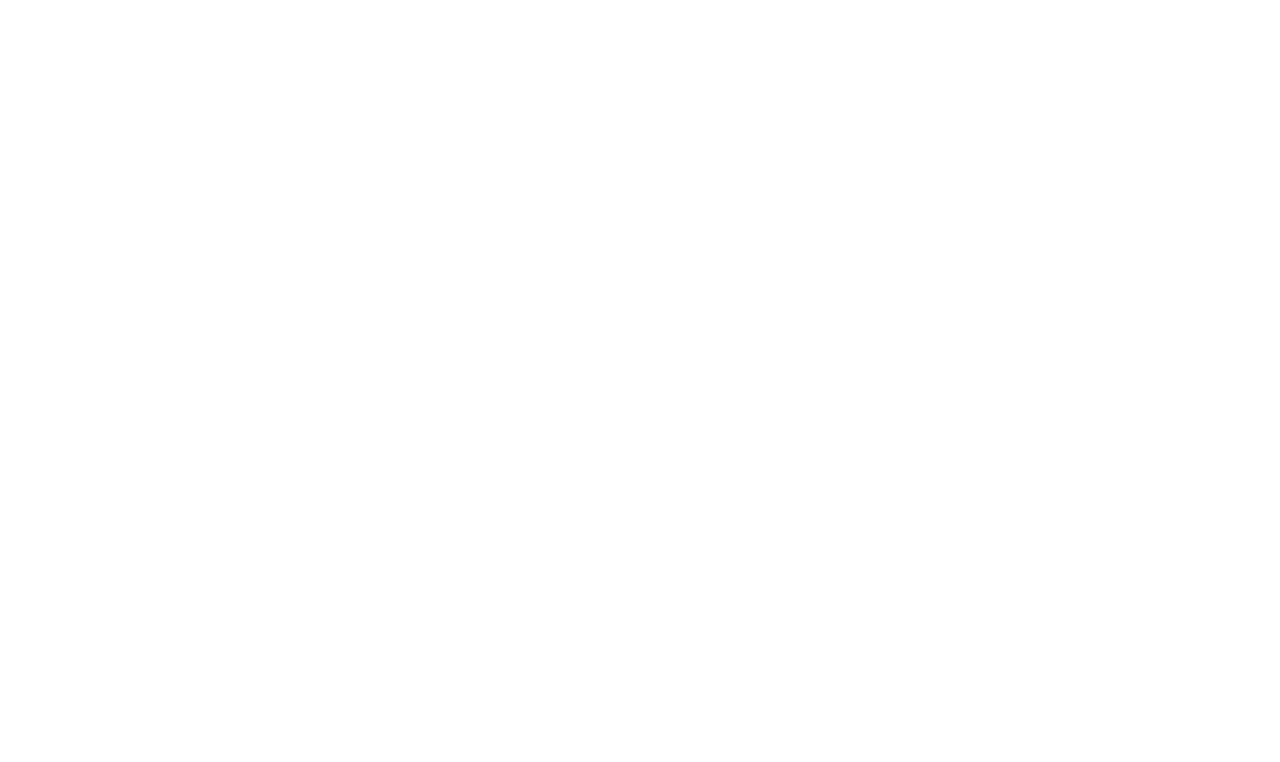
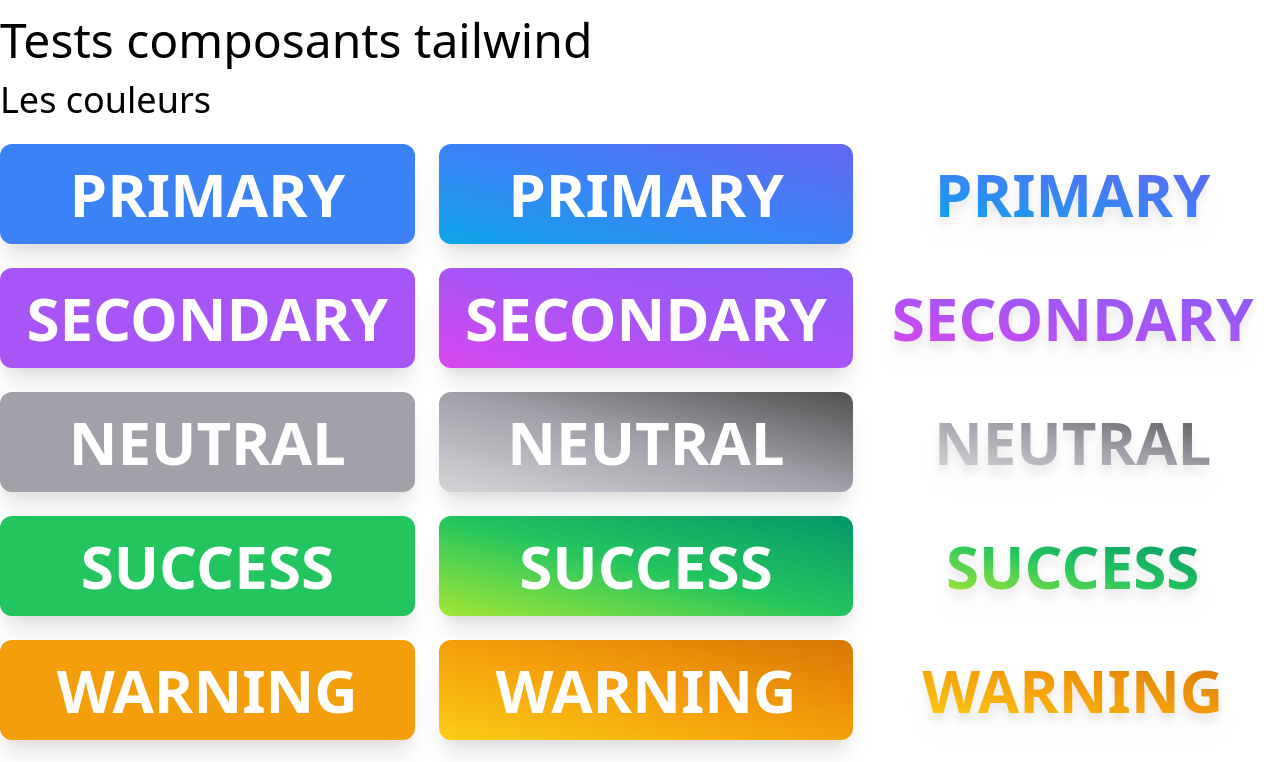
Before and after one commit to BOISSARD/master-details-vue3, a Vue app: page /tests in a window 1280 px wide. Before the commit this address had no page. Shown: the top 762 px of the page. Built offline with nearby package versions, Linux system fonts and the light colour scheme; the HTML template or start-up script is replaced by a standard one.

Commit message:
Je me suis amusé avec les couleurs

```diff
--- a/src/index.css
+++ b/src/index.css
@@ -1,3 +1,20 @@
 @tailwind base;
 @tailwind components;
 @tailwind utilities;
+
+h1 { @apply text-5xl my-4; }
+h2 { @apply text-4xl my-3; }
+h3 { @apply text-3xl my-2; }
+h4 { @apply text-2xl my-2; }
+h5 { @apply text-xl my-1; }
+h6 { @apply text-lg my-1; }
+
+/** "primary", "secondary", "neutral", "success", "warning", "error", "infos" **/
+/* .gradient-primary { @apply from-blue-400 via-blue-700 to-blue-500 } */
+.gradient-primary { @apply from-primary-moins via-primary to-primary-plus }
+.gradient-secondary { @apply from-secondary-moins via-secondary to-secondary-plus }
+.gradient-neutral { @apply from-neutral-moins via-neutral to-neutral-plus }
+.gradient-success { @apply from-success-moins via-success to-success-plus }
+.gradient-warning { @apply from-warning-moins via-warning to-warning-plus }
+.gradient-error { @apply from-error-moins via-error to-error-plus }
+.gradient-infos { @apply from-infos-moins via-infos to-infos-plus }
--- a/src/router/index.ts
+++ b/src/router/index.ts
@@ -1,11 +1,17 @@
 import { createRouter, createWebHistory, RouteRecordRaw } from 'vue-router'
 import Home from '../views/Home.vue'
+import Tests from '../views/Tests.vue'
 
 const routes: Array<RouteRecordRaw> = [
   {
     path: '/',
     name: 'Home',
     component: Home
+  },
+  {
+    path: '/tests',
+    name: 'Tests',
+    component: Tests
   },
 ]
 
--- a/src/views/Home.vue
+++ b/src/views/Home.vue
@@ -1,6 +1,6 @@
 <template>
-    <div class="home">
-        Rien
+    <div class="container mx-auto">
+        <h1>Home</h1>
     </div>
 </template>
 
--- /dev/null
+++ b/src/views/Tests.vue
@@ -0,0 +1,50 @@
+<template>
+  <div class="container mx-auto">
+    <h1>Tests composants tailwind</h1>
+    <h2>Les couleurs</h2>
+    <div v-for="color in colors">
+      <div class="flex font-black">
+        <div
+          class="flex-1 flex justify-center m-3 ml-0 p-5 rounded-xl shadow-xl"
+          :class="[`bg-${color}`]"
+        >
+          <p class="uppercase text-6xl text-white">{{ color }}</p>
+        </div>
+        <div
+            class="flex-1 flex justify-center m-3 mr-0 p-5 rounded-xl shadow-xl"
+            :class="['bg-gradient-to-tr',`gradient-${color}`]"
+        >
+          <p class="uppercase text-6xl text-white">{{ color }}</p>
+        </div>
+        <div
+            class="flex-1 flex justify-center m-3 mr-0 p-5 rounded-xl"
+        >
+          <p
+            class="uppercase text-6xl text-transparent bg-clip-text filter drop-shadow-xl"
+            :class="['bg-gradient-to-tr',`gradient-${color}`]"
+          >{{ color }}</p>
+        </div>
+      </div>
+    </div>
+  </div>
+</template>
+
+<script>
+export default {
+  name: "tests",
+  data: () => ({
+    colors: [
+      "primary",
+      "secondary",
+      "neutral",
+      "success",
+      "warning",
+      "error",
+      "infos",
+    ],
+  }),
+  computed: {},
+};
+</script>
+
+<style></style>
--- a/tailwind.config.js
+++ b/tailwind.config.js
@@ -1,9 +1,50 @@
+const colors = require("tailwindcss/colors")
+
 module.exports = {
   // purge: [],
   purge: ['./index.html', './src/**/*.{vue,js,ts,jsx,tsx}'],
   darkMode: false, // or 'media' or 'class'
   theme: {
-    extend: {},
+    extend: {
+      colors: {
+        // "primary", "secondary", "neutral", "success", "warning", "error", "infos"
+        primary: {
+          moins: colors.lightBlue[500],
+          DEFAULT: colors.blue[500],
+          plus: colors.indigo[500],
+        },
+        secondary: {
+          moins: colors.fuchsia[500],
+          DEFAULT: colors.purple[500],
+          plus: colors.violet[500],
+        },
+        neutral: {
+          moins: colors.gray[300],
+          DEFAULT: colors.gray[400],
+          plus: colors.trueGray[600],
+        },
+        success: {
+          moins: colors.lime[400],
+          DEFAULT: colors.green[500],
+          plus: colors.emerald[600],
+        },
+        warning: {
+          moins: colors.yellow[400],
+          DEFAULT: colors.amber[500],
+          plus: colors.amber[600],
+        },
+        error: {
+          moins: colors.red[300],
+          DEFAULT: colors.red[500],
+          plus: colors.red[600],
+        },
+        infos: {
+          moins: colors.teal[400],
+          DEFAULT: colors.cyan[500],
+          plus: colors.lightBlue[600],
+        },
+      }
+    },
   },
   variants: {
     extend: {},
```
Also changed, not shown: .eslintrc.js, 1 other file (tests, documents, lock files or other folders).
